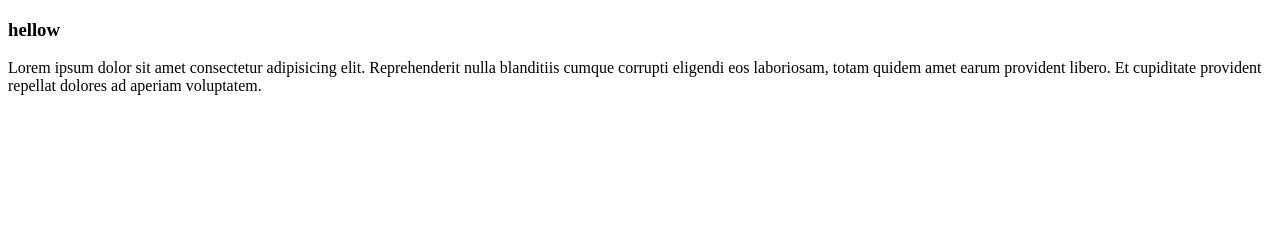
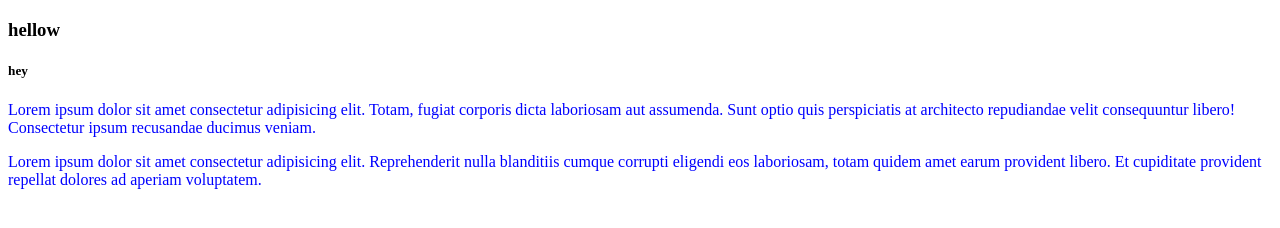
Before and after one commit to inshal456/aptech-2, a plain HTML site: page index.html in a window 1280 px wide. Drawn offline with Linux system fonts and the light colour scheme.

Commit message:
addedlink

```diff
--- a/index.html
+++ b/index.html
@@ -4,9 +4,13 @@
     <meta charset="UTF-8">
     <meta name="viewport" content="width=device-width, initial-scale=1.0">
     <title>Document</title>
+    <link rel="stylesheet" href="index.css">
 </head>
 <body>
     <h3> hellow</h3>
+   <h5> hey </h5>
+   <p>Lorem ipsum dolor sit amet consectetur adipisicing elit. Totam, fugiat corporis dicta laboriosam aut assumenda. Sunt optio quis perspiciatis at architecto repudiandae velit consequuntur libero! Consectetur ipsum recusandae ducimus veniam.</p>
+
     <P>Lorem ipsum dolor sit amet consectetur adipisicing elit. Reprehenderit nulla blanditiis cumque corrupti eligendi eos laboriosam, totam quidem amet earum provident libero. Et cupiditate provident repellat dolores ad aperiam voluptatem.</P>
 </body>
 </html>
```
